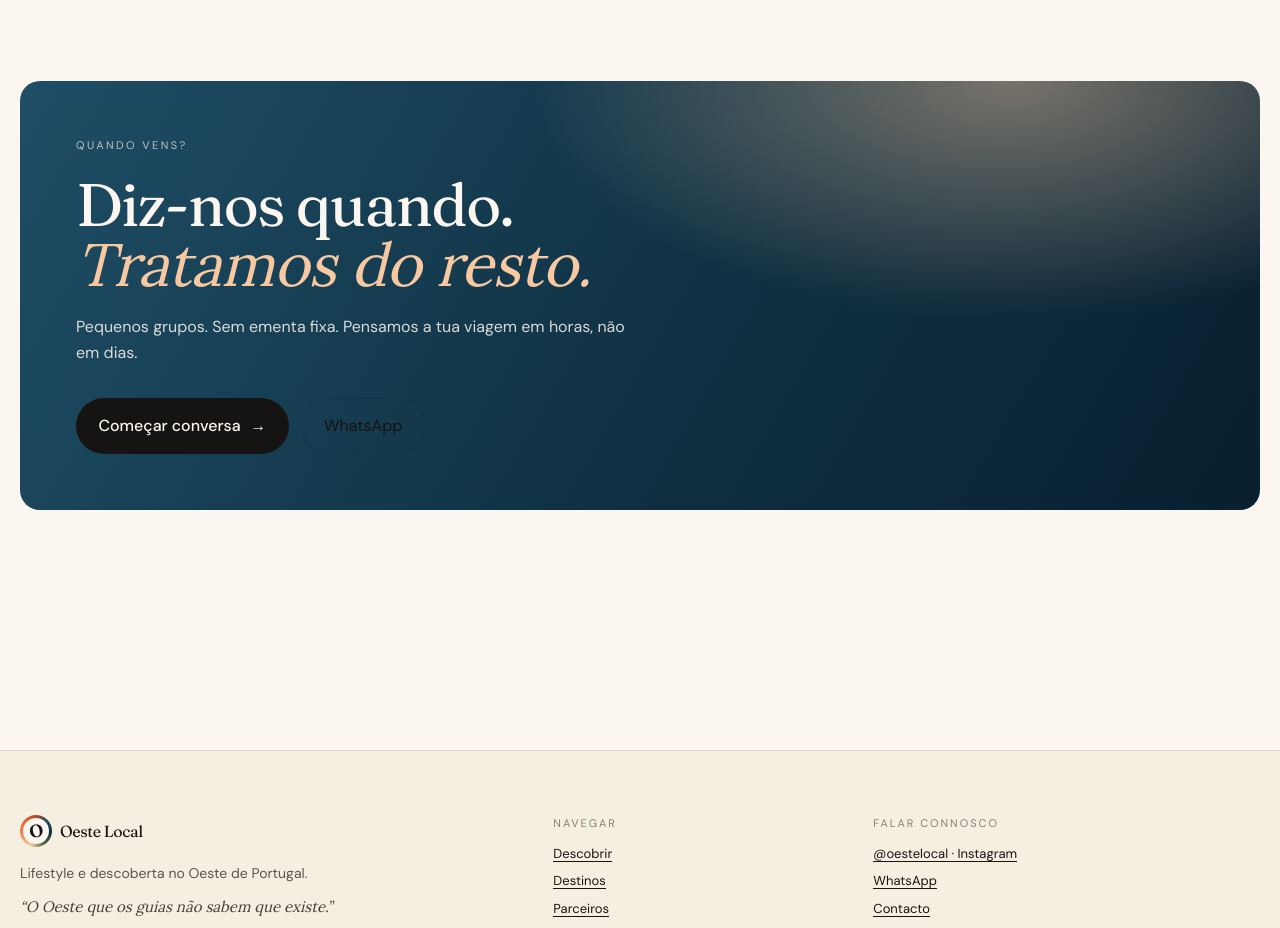
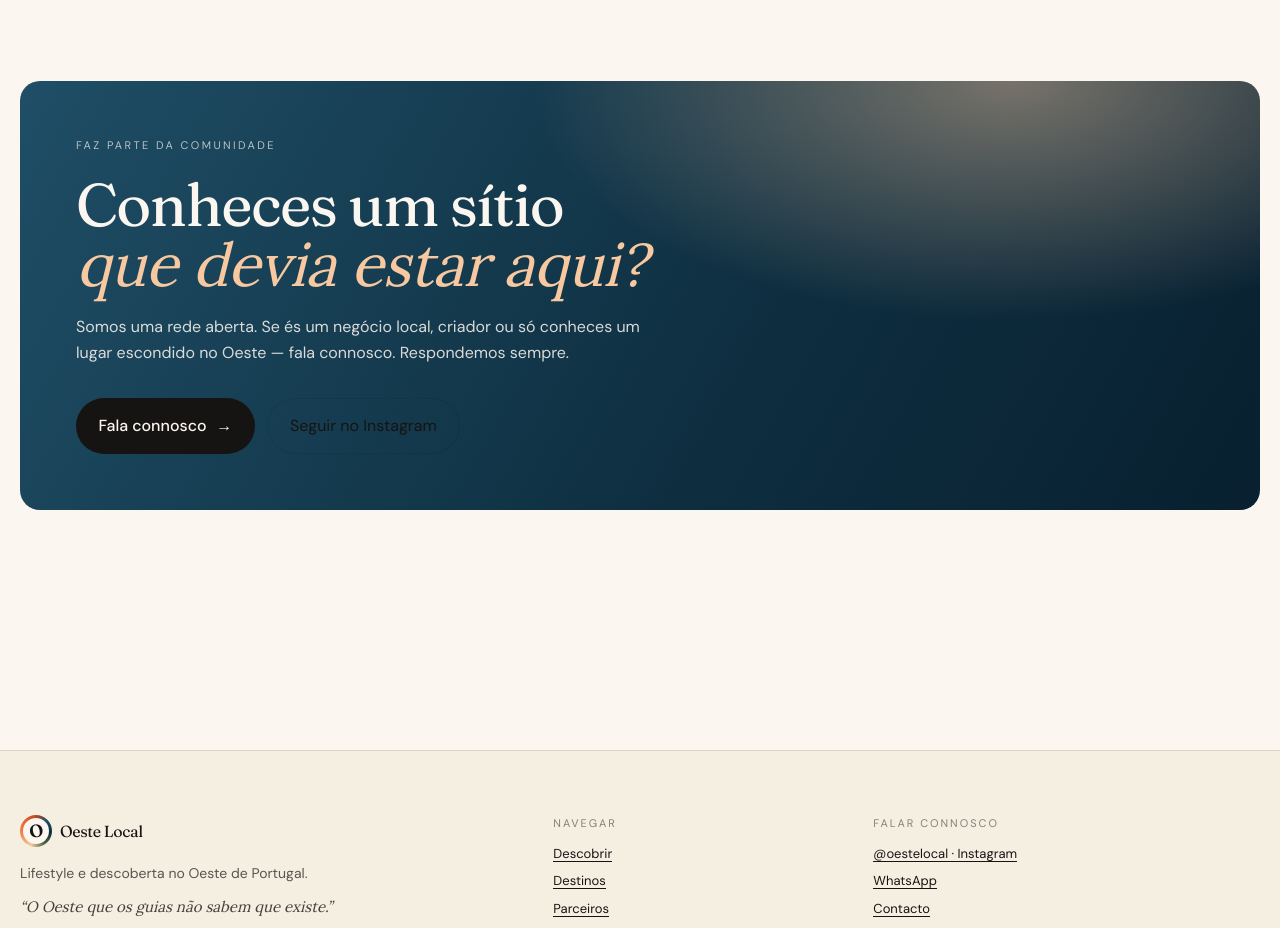
Before and after one commit to GGEDeveloper/oestelocal, a Next.js app: page / in a window 1280 px wide. Shown: the part 8360-9288 px from the top of the page. Built offline with nearby package versions, Linux system fonts and the light colour scheme.

Commit message:
fix: ContactCTA — copy de reserva para comunidade/descoberta

```diff
--- a/components/ContactCTA.tsx
+++ b/components/ContactCTA.tsx
@@ -15,40 +15,40 @@ export function ContactCTA() {
       >
         <div className="max-w-3xl">
           <p className="text-[11px] uppercase tracking-[0.22em] text-cream-50/70">
-            {lang === "pt" ? "Quando vens?" : "When are you coming?"}
+            {lang === "pt" ? "Faz parte da comunidade" : "Join the community"}
           </p>
           <h3 className="mt-5 font-display tracking-tighter2 text-fluid-h1 leading-[1]">
             {lang === "pt" ? (
               <>
-                Diz-nos quando.
+                Conheces um sítio
                 <br />
-                <span className="font-serif-display italic text-sunset-200">Tratamos do resto.</span>
+                <span className="font-serif-display italic text-sunset-200">que devia estar aqui?</span>
               </>
             ) : (
               <>
-                Tell us when.
+                Know a place
                 <br />
-                <span className="font-serif-display italic text-sunset-200">We'll handle the rest.</span>
+                <span className="font-serif-display italic text-sunset-200">that should be here?</span>
               </>
             )}
           </h3>
           <p className="mt-5 max-w-xl text-cream-50/85 text-[16px] leading-relaxed">
             {lang === "pt"
-              ? "Pequenos grupos. Sem ementa fixa. Pensamos a tua viagem em horas, não em dias."
-              : "Small groups. No fixed menu. We design your trip in hours, not days."}
+              ? "Somos uma rede aberta. Se és um negócio local, criador ou só conheces um lugar escondido no Oeste — fala connosco. Respondemos sempre."
+              : "We're an open network. If you're a local business, a creator, or you just know a hidden spot in the West — reach out. We always reply."}
           </p>
           <div className="mt-8 flex flex-wrap gap-3">
             <Link href="/contacto" className="btn-primary bg-cream-50 text-ocean-900 hover:bg-sunset-200">
-              {lang === "pt" ? "Começar conversa" : "Start a conversation"}
+              {lang === "pt" ? "Fala connosco" : "Get in touch"}
               <span aria-hidden>→</span>
             </Link>
             <a
               className="btn-ghost border-cream-50/30 text-cream-50 hover:bg-cream-50/10"
-              href="https://wa.me/351000000000"
+              href="https://instagram.com/oestelocal"
               target="_blank"
               rel="noopener"
             >
-              WhatsApp
+              {lang === "pt" ? "Seguir no Instagram" : "Follow on Instagram"}
             </a>
           </div>
         </div>
```
